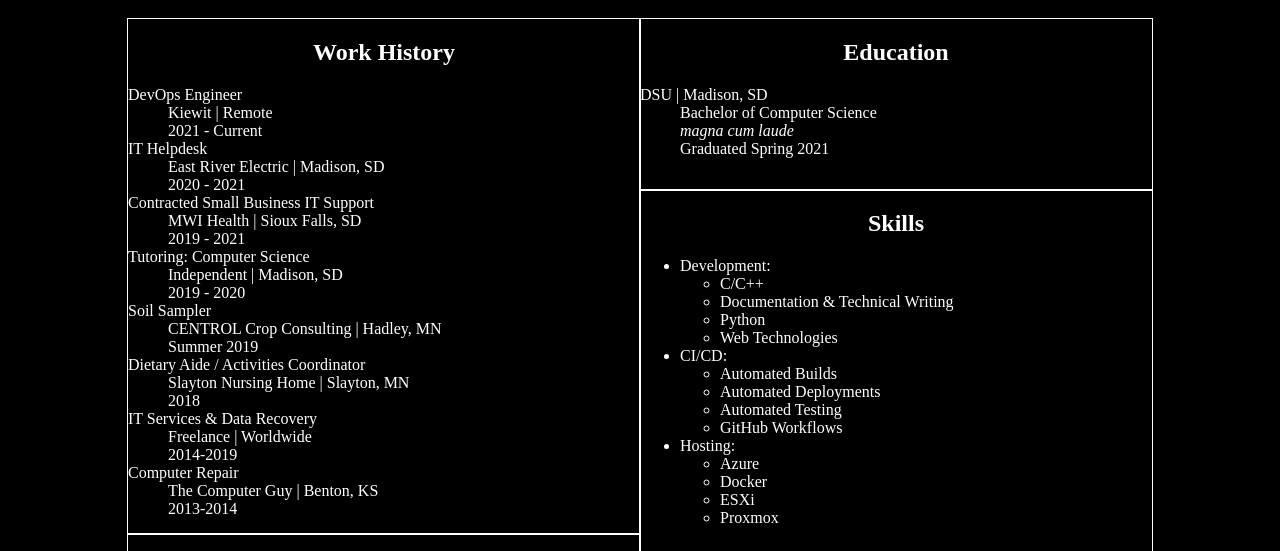
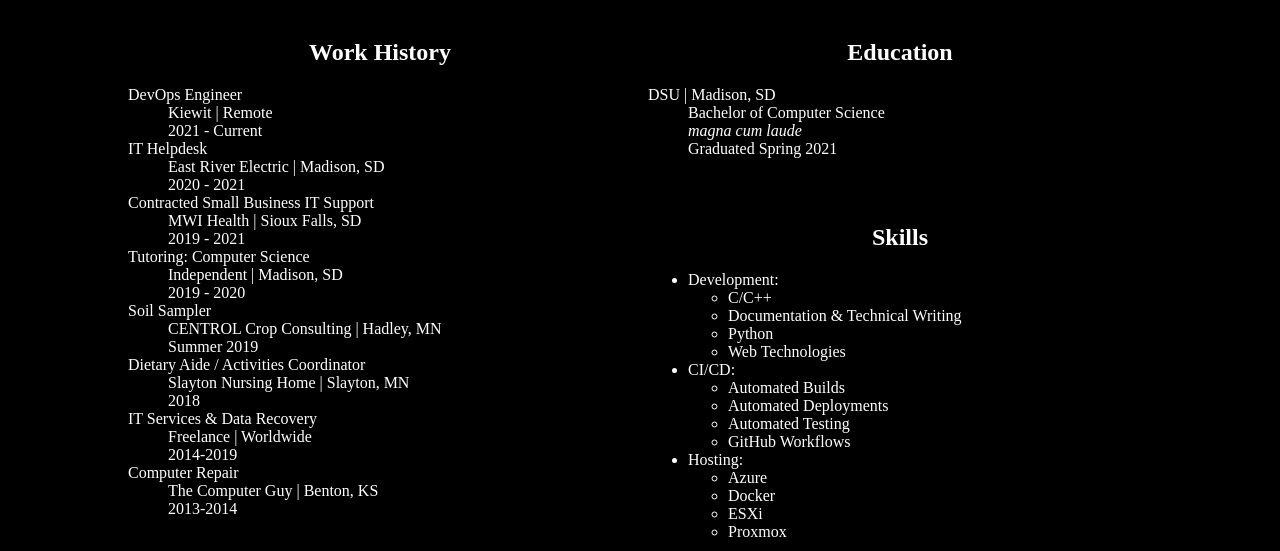
Before and after one commit to Casey-Kiewit/korver.dev, a website: page src/resume.html in a window 1280 px wide. Shown: the part 189-740 px from the top of the page. Drawn offline with Linux system fonts and the light colour scheme.

Commit message:
Add gap and remove remaining debug CSS

```diff
--- a/src/css/resume.css
+++ b/src/css/resume.css
@@ -5,11 +5,7 @@
 #grid {
     display: grid;
     grid: repeat(4, 1fr) / repeat(2, 1fr);
-}
-
-section {
-    outline-style: solid;
-    outline-width: 1px;
+    gap: 1em;
 }
 
 section h2 {
```
